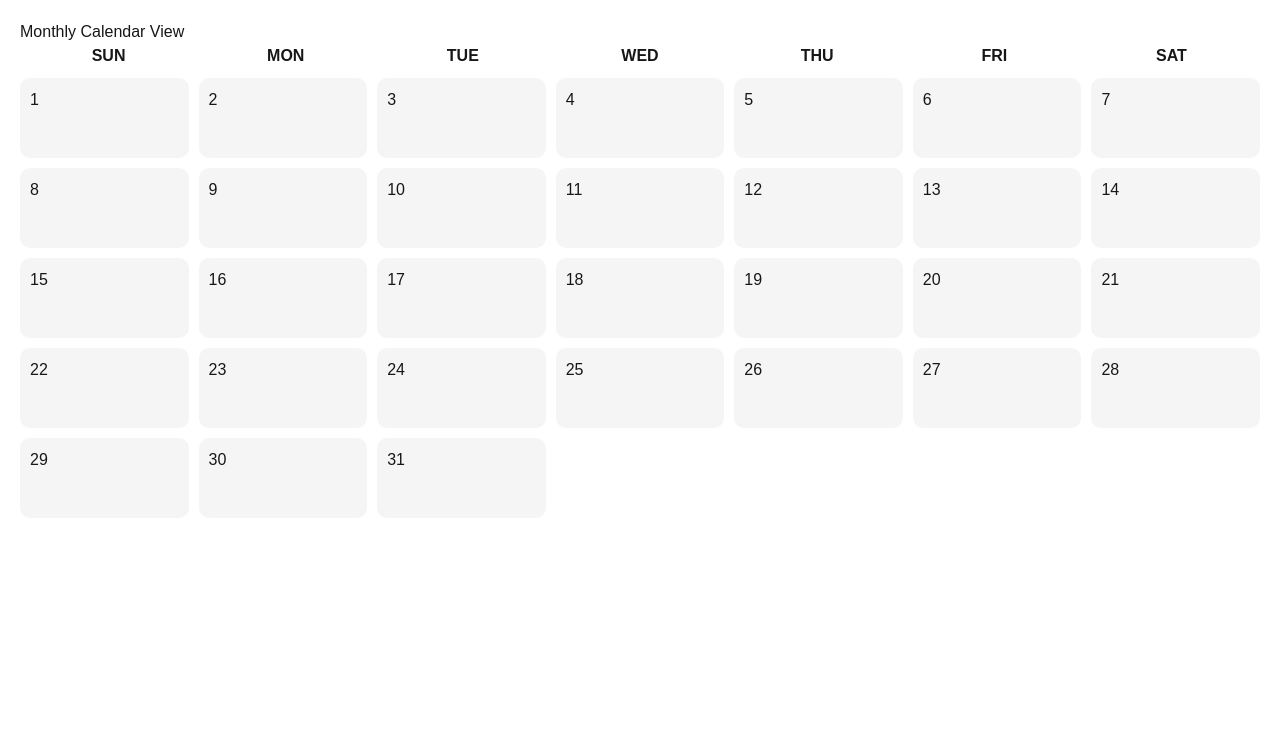
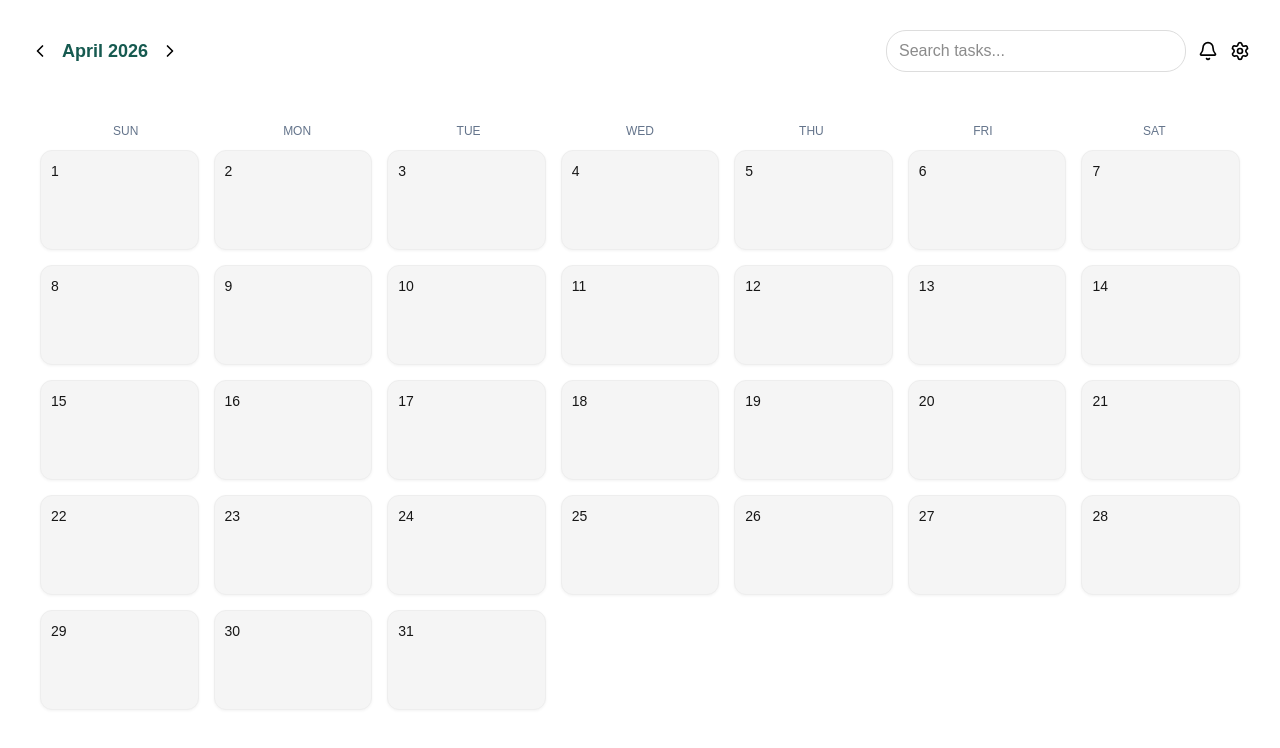
Before and after one commit to Mary3600/COS202--SEN-Group1-, a Next.js app in the folder frontend/: page / in a window 1280 px wide. Shown: the top 748 px of the page. Built offline with nearby package versions, Linux system fonts and the light colour scheme.

Commit message:
fix: updated calendar UI style

```diff
--- a/frontend/app/page.tsx
+++ b/frontend/app/page.tsx
@@ -1,47 +1,10 @@
-export default function CalendarView() {
-  const days = ["SUN", "MON", "TUE", "WED", "THU", "FRI", "SAT"];
+import CalendarView from "../components/CalendarView";
 
+export default function Home() {
   return (
-    <div style={{ padding: "20px" }}>
-      <h2>Monthly Calendar View</h2>
+    <main>
 
-      {/* Days row */}
-      <div
-        style={{
-          display: "grid",
-          gridTemplateColumns: "repeat(7, 1fr)",
-          marginBottom: "10px",
-          textAlign: "center",
-          fontWeight: "bold",
-        }}
-      >
-        {days.map((day) => (
-          <div key={day}>{day}</div>
-        ))}
-      </div>
-
-      {/* Calendar grid */}
-      <div
-        style={{
-          display: "grid",
-          gridTemplateColumns: "repeat(7, 1fr)",
-          gap: "10px",
-        }}
-      >
-        {[...Array(31)].map((_, index) => (
-          <div
-            key={index}
-            style={{
-              height: "80px",
-              borderRadius: "10px",
-              backgroundColor: "#f5f5f5",
-              padding: "10px",
-            }}
-          >
-            {index + 1}
-          </div>
-        ))}
-      </div>
-    </div>
+      <CalendarView />
+    </main>
   );
 }
--- a/frontend/components/CalendarView.tsx
+++ b/frontend/components/CalendarView.tsx
@@ -1,7 +1,108 @@
+"use client";
+import { Bell, Settings, ChevronLeft, ChevronRight } from "lucide-react";
+
 export default function CalendarView() {
+  const days = ["SUN", "MON", "TUE", "WED", "THU", "FRI", "SAT"];
+
   return (
-    <div>
-      <h2>📅 Calendar View</h2>
+    <div
+      style={{
+        padding: "30px",
+        backgroundColor: "#ffffff",
+        minHeight: "100vh",
+
+      }}
+    >
+
+      {/* 🔝 TOP BAR */}
+      <div
+        style={{
+          display: "flex",
+          justifyContent: "space-between",
+          alignItems: "center",
+          marginBottom: "50px", // 👈 space UNDER the top bar
+        }}
+      >
+        {/* Left side */}
+        <div style={{ display: "flex", alignItems: "center", gap: "12px" }}>
+          <button style={{ border: "none", background: "none" }}>
+  <ChevronLeft size={20} color="black" />
+</button>
+
+          <h2 style={{ fontWeight: "bold", fontSize: "18px", color: "#165A50" }}>
+            April 2026
+          </h2>
+
+          <button style={{ border: "none", background: "none" }}>
+  <ChevronRight size={20} color="black" />
+</button>
+        </div>
+
+        {/* Right side */}
+        <div style={{ display: "flex", alignItems: "center", gap: "12px" }}>
+          <input
+            type="text"
+            placeholder="Search tasks..."
+            style={{
+              padding: "8px 12px",
+              borderRadius: "20px",
+              width: "300px",
+              border: "1px solid #ddd",
+              outline: "none",
+            }}
+          />
+
+          <Bell size={20} color="black" />
+          <Settings size={20} color="black" />
+        </div>
+      </div>
+
+      {/*  DAYS ROW */}
+      <div
+        style={{
+          display: "grid",
+          gridTemplateColumns: "repeat(7, 1fr)",
+          maxWidth: "1200px",
+          margin: "0 auto",
+          marginBottom: "10px",
+          textAlign: "center",
+          color: "#64748B",
+          fontSize: "12px",
+        }}
+      >
+        {days.map((day) => (
+          <div key={day}>{day}</div>
+        ))}
+      </div>
+
+      {/* 📆 CALENDAR GRID */}
+      <div
+        style={{
+          display: "grid",
+          gridTemplateColumns: "repeat(7, 1fr)",
+          gap: "15px",
+          maxWidth: "1200px",
+          margin: "0 auto",
+        }}
+      >
+        {[...Array(31)].map((_, index) => (
+          <div
+            key={index}
+            style={{
+              height: "100px",
+              border: "1px solid #eee",
+              boxShadow: "0 1px 3px rgba(0,0,0,0.05)",
+              borderRadius: "12px",
+              backgroundColor: "#f5f5f5",
+              padding: "10px",
+              fontSize: "14px",
+            }}
+          >
+            {index + 1}
+          </div>
+        ))}
+      </div>
+
     </div>
   );
 }
--- a/frontend/package.json
+++ b/frontend/package.json
@@ -9,6 +9,7 @@
     "lint": "eslint"
   },
   "dependencies": {
+    "lucide-react": "^1.9.0",
     "next": "16.2.4",
     "react": "19.2.4",
     "react-dom": "19.2.4"
```
Also changed, not shown: 1 other file (tests, documents, lock files or other folders).
